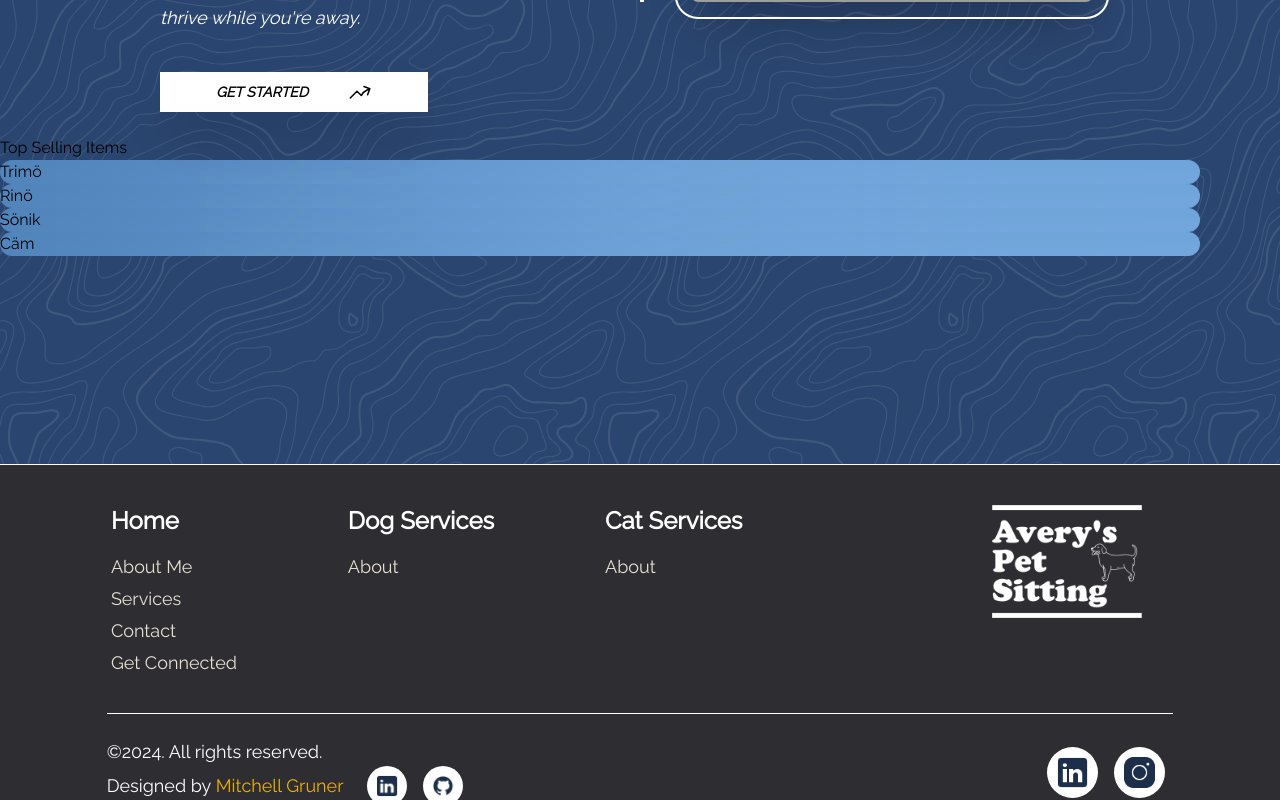
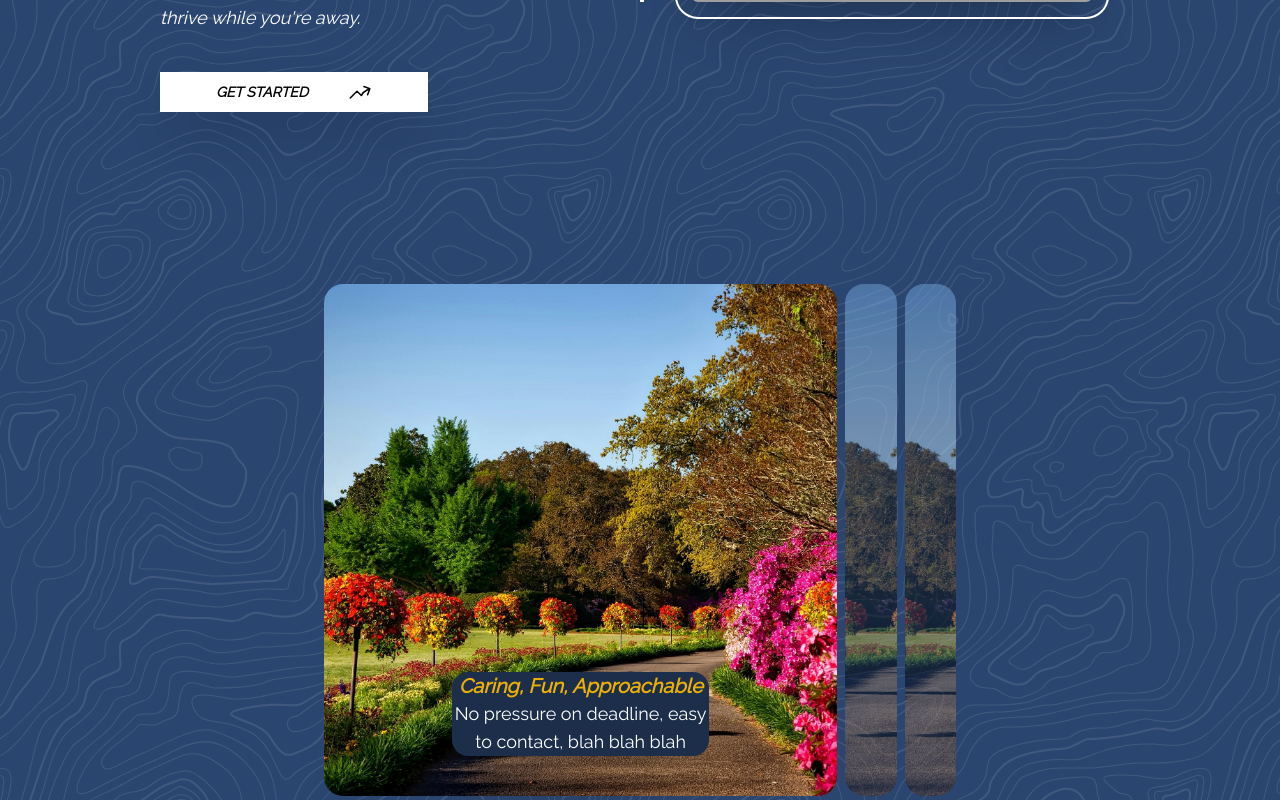
Before and after one commit to MitchellGruner/Averys-Pet-Sitting, a Next.js app: page /dog in a window 1280 px wide. Shown: the part 640-1440 px from the top of the page. Built offline with nearby package versions, Linux system fonts and the light colour scheme; grey boxes are pictures that could not be loaded.

Commit message:
add ts function for each slide, add tw styling

```diff
--- a/app/dog/PhotoCallout.tsx
+++ b/app/dog/PhotoCallout.tsx
@@ -1,8 +1,30 @@
 "use client";
 
-import Image from "next/image";
+import {useEffect} from 'react';
 
-import {useRef, useEffect} from 'react';
+function PhotoSlide({
+    backgroundImage,
+    header,
+    paragraph,
+}: {
+    backgroundImage: string;
+    header: string;
+    paragraph: string;
+}) {
+    return (
+        <div
+            className="slide relative h-[32em] m-1 cursor-pointer bg-cover bg-center bg-no-repeat opacity-50"
+            style={{
+                backgroundImage: `url(${backgroundImage})`
+            }}
+        >
+            <div className="absolute opacity-0 bottom-10 left-0 right-0 m-auto max-w-[50%] bg-navy rounded-2xl shadow-2xl text-center">
+                <h1 className="text-yellow font-bold italic xl:text-xl">{header}</h1>
+                <p className="text-white xl:text-lg">{paragraph}</p>
+            </div>
+        </div>
+    )
+}
 
 const PhotoCallout = () => {
     useEffect(() => {
@@ -17,7 +39,6 @@ const PhotoCallout = () => {
                 });
             }
 
-            // Convert slides to an array
             const slideArray = Array.from(slides);
 
             for (const slide of slideArray) {
@@ -30,60 +51,27 @@ const PhotoCallout = () => {
 
         sliderPluggin(0);
     }, []);
+
     return (
-        <div id="photoCallout" className="">
-            {/* <div className="photo-callout-container">
-                <div className="basis-full md:basis-2/6">
-                    <Image
-                        src="/avery.contact.image.png"
-                        width={330}
-                        height={330}
-                        alt="Avery with Dog"
-                    />
-                    <hr className="text-white" />
-                    <h1 className="text-yellow xl:text-xl font-bold">Free Consultation</h1>
-                    <p className="text-white xl:text-lg">
-                        I love connecting with both dogs and their owners, which is why I offer a friendly and free consultation through Calendly for dog sitting. It's like scheduling a coffee date but with your pup in mind! This gives us a chance to chat about everything from your dog's favorite toys to their special dietary needs.
-                    </p>
-                </div>
-            </div> */}
-            <div className="entire-top10">
-				<span className="top10-header-text">Top Selling Items</span>
-				<div id="top10">
-					<div className="container top10-container">
-						<div
-							className="slide"
-							style={{
-                                backgroundImage: "url('/parkbackground.jpg')"
-                            }}
-						>
-							<a href="#trimo" className="top10-text">Trimö</a>
-						</div>
-						<div
-							className="slide"
-							style={{
-                                backgroundImage: "url('/parkbackground.jpg')"
-                            }}
-						>
-							<a href="#rino" className="top10-text">Rinö</a>
-						</div>
-						<div
-							className="slide"
-							style={{
-                                backgroundImage: "url('/parkbackground.jpg')"
-                            }}
-						>
-							<a href="#sonik" className="top10-text">Sönik</a>
-						</div>
-						<div
-							className="slide"
-							style={{
-                                backgroundImage: "url('/parkbackground.jpg')"
-                            }}
-						>
-							<a href="#cam" className="top10-text">Cäm</a>
-						</div>
-
+        <div id="photoCallout">
+            <div className="photo-callout-container">
+				<div className="box-border">
+					<div className="flex w-[50%] mt-36 mx-auto">
+                        <PhotoSlide
+                            backgroundImage="/parkbackground.jpg"
+                            header="Caring, Fun, Approachable"
+                            paragraph="No pressure on deadline, easy to contact, blah blah blah"
+                        />
+						<PhotoSlide
+                            backgroundImage="/parkbackground.jpg"
+                            header="Caring, Fun, Approachable"
+                            paragraph="No pressure on deadline, easy to contact, blah blah blah"
+                        />
+                        <PhotoSlide
+                            backgroundImage="/parkbackground.jpg"
+                            header="Caring, Fun, Approachable"
+                            paragraph="No pressure on deadline, easy to contact, blah blah blah"
+                        />
 					</div>
 				</div>
 			</div>
```
